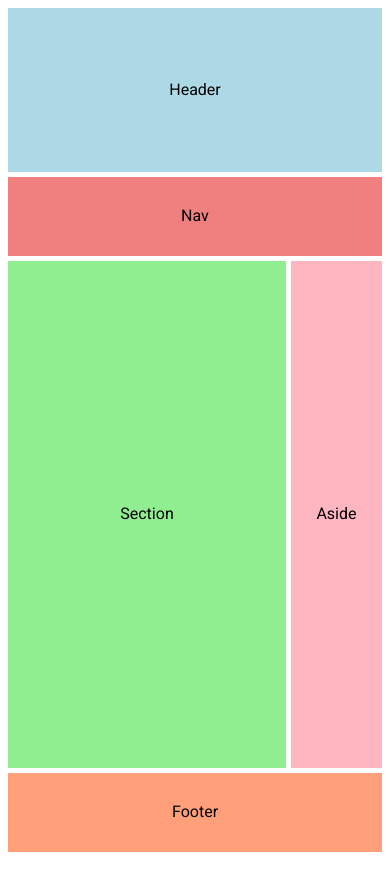
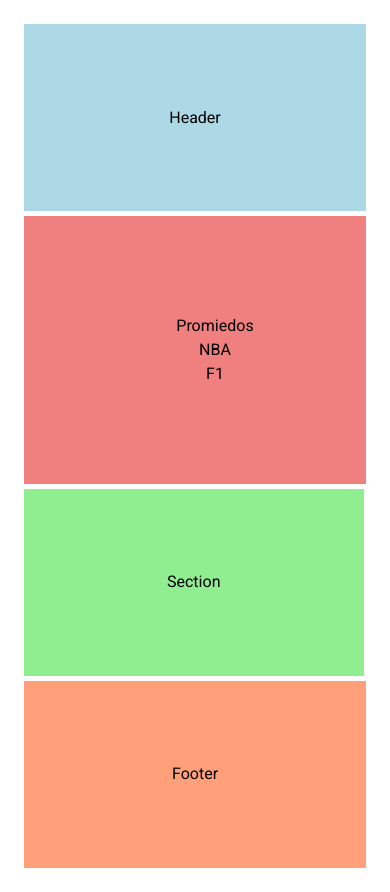
Before and after one commit to facufigueroa/practica-grid, a plain HTML site: page index.html in a window 390 px wide. Before the commit the page ends 860 px from the top, so only its background shows below. Drawn offline with Linux system fonts and the light colour scheme.

Commit message:
Se agregaron media queries

```diff
--- a/css/styles.css
+++ b/css/styles.css
@@ -6,53 +6,92 @@ body {
 }
 
 .container {
+    padding: 1rem;
     display: grid;
-    grid-template-columns: repeat(4, 1fr);
-    grid-template-rows: repeat(10, 1fr);
     min-height: 100vh;
+    grid-template-areas: "header header"
+    "nav nav"
+    "section aside"
+    "footer footer";
+    grid-template-columns: 3fr 1fr;
 }
 
-.header {
+header {
     background-color: lightblue;
-    grid-column: 1/5;
-    grid-row: 1/3;
     text-align: center;
     align-content: center;
     margin-bottom: 5px;
+    grid-area: header;
 }
 
-.nav {
+nav {
     background-color: lightcoral;
-    grid-column: 1/5;
-    grid-row: 3/4;
     text-align: center;
     align-content: center;
     margin-bottom: 5px;
+    grid-area: nav;
 }
 
-.section {
+nav ul {
+    list-style: none;
+    display: grid;
+    grid-auto-flow: column;
+}
+
+li a {
+    text-decoration: none;
+    color: black;
+}
+
+section {
     background-color: lightgreen;
-    grid-column: 1/4;
-    grid-row: 4/10;
     text-align: center;
     align-content: center;
     margin-right: 2.5px;
+    grid-area: section;
 }
 
-.aside {
+aside {
     background-color: lightpink;
-    grid-column: 4/5;
-    grid-row: 4/10;
     text-align: center;
     align-content: center;
     margin-left: 2.5px;
+    grid-area: aside;
 }
 
-.footer {
+footer {
     background-color: lightsalmon;
-    grid-column: 1/5;
-    grid-row: 10/11;
     text-align: center;
     align-content: center;
     margin-top: 5px;
+    grid-area: footer;
 }
+
+@media (max-width: 1023px) {
+    .container {
+        grid-template-areas: "header"
+        "nav"
+        "section"
+        "aside"
+        "footer";
+        grid-template-columns: 1fr;
+    }
+
+    nav ul {
+        grid-auto-flow: row;
+    }
+}
+
+@media (max-width: 767px) {
+    .container {
+        grid-template-areas: "header"
+        "nav"
+        "section"
+        "footer";
+        grid-template-columns: 1fr;
+    }
+
+    aside {
+        display: none;
+    }
+}
--- a/index.html
+++ b/index.html
@@ -12,11 +12,23 @@
 </head>
 <body>
     <div class="container">
-        <div class="header">Header</div>
-        <div class="nav">Nav</div>
-        <div class="section">Section</div>
-        <div class="aside">Aside</div>
-        <div class="footer">Footer</div>
+        <header>Header</header>
+        <nav>
+            <ul>
+                <li>
+                    <a href="https://www.promiedos.com.ar/" target="_blank" rel="noopener">Promiedos</a>
+                </li>
+                <li>
+                    <a href="https://www.sportingnews.com/ar/nba?gr=www" target="_blank" rel="noopener">NBA</a>
+                </li>
+                <li>
+                    <a href="https://www.formula1.com/" target="_blank" rel="noopener">F1</a>
+                </li>
+            </ul>
+        </nav>
+        <section>Section</section>
+        <aside>Aside</aside>
+        <footer>Footer</footer>
     </div>
 </body>
 </html>
```
